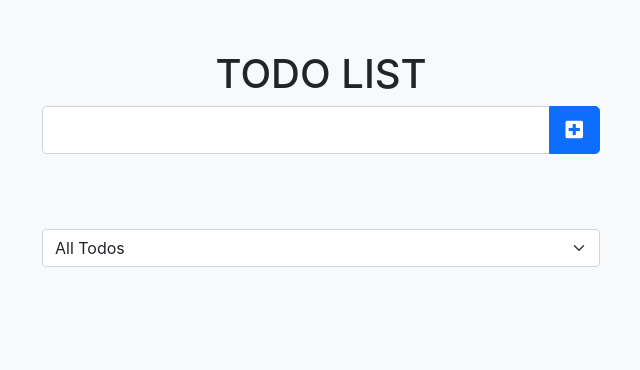
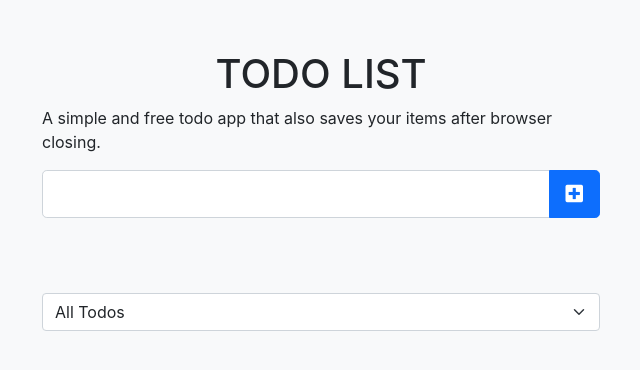
Before and after one commit to josevdev/react-todo-list, a React (Create React App) app in the folder todo-list/: page / in a window 1280 px wide. Shown: the top 370 px of the page, without its empty margins (319-959 px from the left). Built offline with nearby package versions, Linux system fonts and the light colour scheme.

Commit message:
add app description

```diff
--- a/todo-list/src/App.js
+++ b/todo-list/src/App.js
@@ -50,6 +50,7 @@ function App() {
       <header>
         <h1>Todo List</h1>
       </header>
+      <p>A simple and free todo app that also saves your items after browser closing.</p>
       <Form
         inputText={inputText}
         setInputText={setInputText}
```
